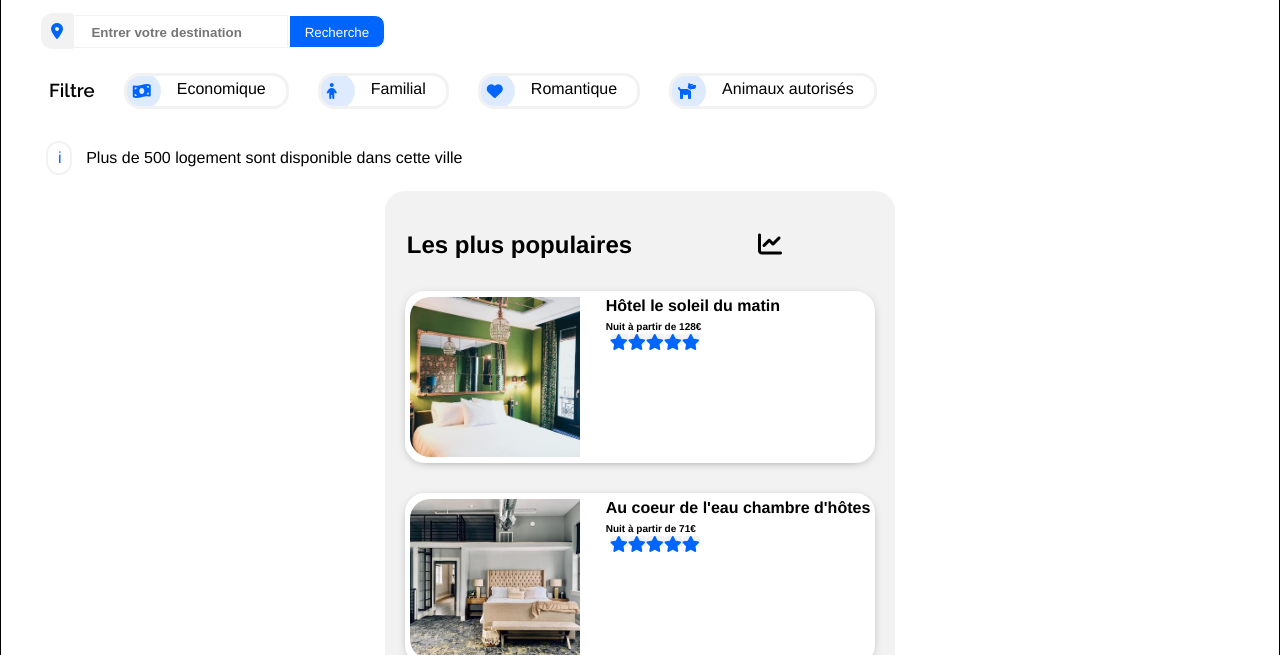
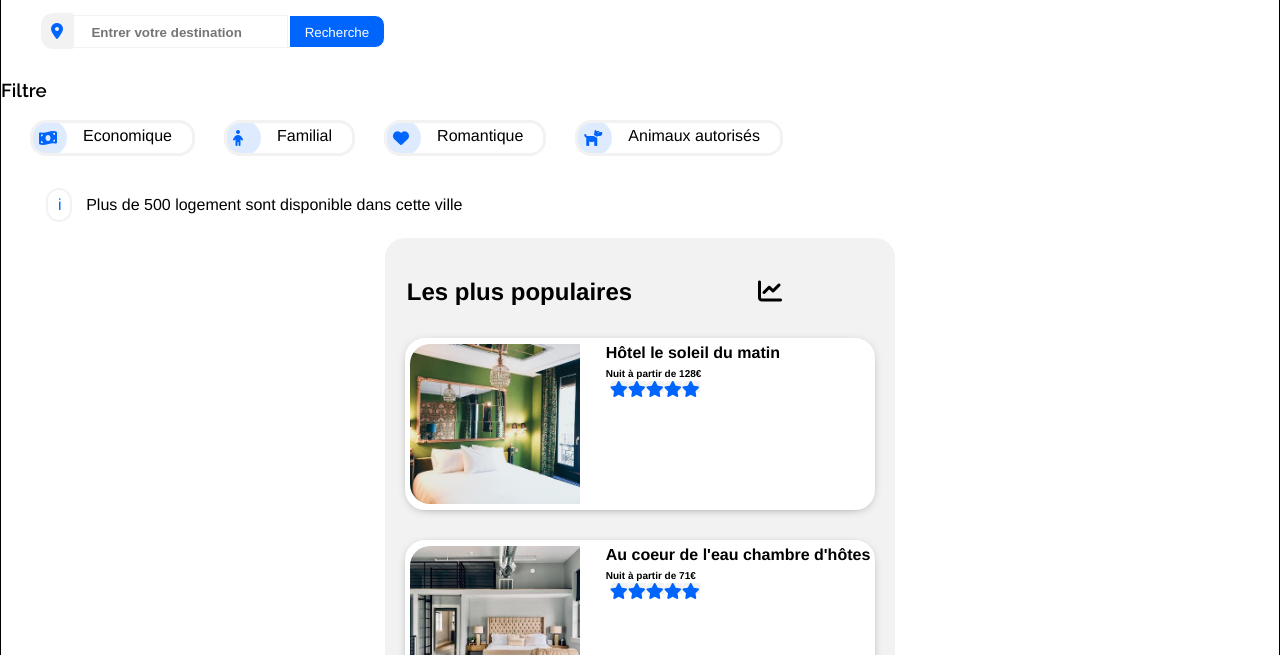
Before and after one commit to saidousoule/P2_soule_saidou_github, a plain HTML site: page index.html in a window 1280 px wide. Shown: the part 145-800 px from the top of the page. Drawn offline with Linux system fonts and the light colour scheme; a web font is replaced by a local one.

Commit message:
ensemble des filtres réorganisé

```diff
--- a/CSS/P2_css.css
+++ b/CSS/P2_css.css
@@ -135,21 +135,15 @@ i{
 
 
 #filtre-general{
-  display: flex;
-  padding-left: 48px;
   flex-wrap: wrap;
 }
 
-.filtre-general{
+.filtre-generals{
     display: flex;
-    flex-wrap: wrap;
-    display: contents;
+    flex-wrap: nowrap;
+    white-space: nowrap;
 }
 
-i{
-
-    flex-wrap: wrap;
-}
 
 #Filtre-titre-h3{
     margin-top: 6px;
@@ -204,8 +198,14 @@ i{
     width: 25px;
 }
 
+#h3-filtre{
+    display: flex;
+}
 
-
+#ensemble-des-filtres{
+    display: flex;
+    flex-wrap: wrap;
+}
 
 /*--------------------------Section 2---------------- */
 
--- a/index.html
+++ b/index.html
@@ -55,29 +55,31 @@
             <br>
             <div id="filtre-general">
                 <!--Icone et texte de la section Hebergement ceci est la ligne des filtres-->
+                <div id="h3-flitre">
+                    <h3 id="Filtre-titre-h3">Filtre</h3>
+                </div>
 
-                    <h3 id="Filtre-titre-h3">Filtre</h3>
-
-                <div class="filtre-general">
+                <div id="ensemble-des-filtres">
+                    <div class="filtre-generals">
                         <i class="fas fa-money-bill-wave filtre"></i>
                         <p class="nom-des-filtres">Economique</p>
                     </div>
 
-                <div class="filtre-general">
+                    <div class="filtre-generals">
                         <i class="fas fa-child filtre"></i>
                         <p class="nom-des-filtres">Familial</p>
                     </div>
 
-                <div class="filtre-general">
+                    <div class="filtre-generals">
                         <i class="fas fa-heart filtre"></i>
                         <p class="nom-des-filtres">Romantique</p>
                     </div>
 
-                <div class="filtre-general">
+                    <div class="filtre-generals">
                         <i class="fas fa-dog filtre"></i>
                         <p class="nom-des-filtres">Animaux autorisés</p>
                     </div>
-
+                </div>
             </div>
 
             <div id="information">
```
Lines whose indentation alone changed are shown as unchanged.
